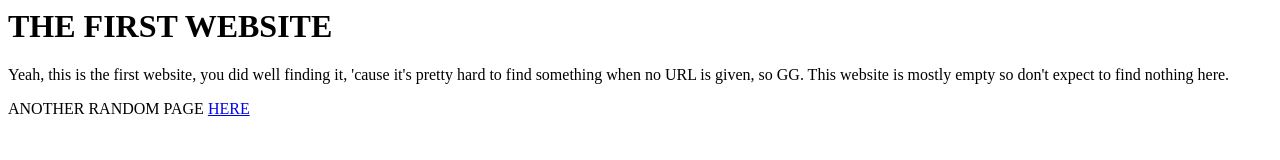
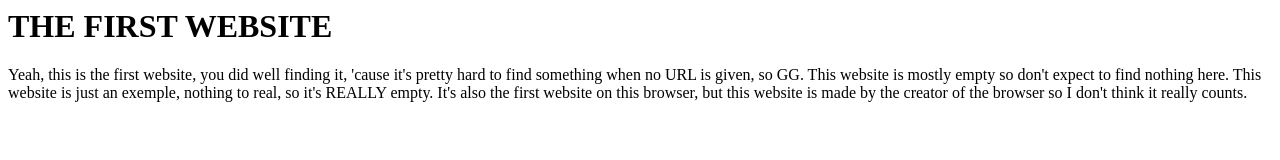
Before and after one commit to TheLawkWeb/1, a plain HTML site: page darkeneddark/index.html in a window 1280 px wide. Drawn offline with Linux system fonts and the light colour scheme.

Commit message:
Update index.html

```diff
--- a/darkeneddark/index.html
+++ b/darkeneddark/index.html
@@ -1,3 +1,2 @@
 <h1>THE FIRST WEBSITE</h1>
-<p>Yeah, this is the first website, you did well finding it, 'cause it's pretty hard to find something when no URL is given, so GG. This website is mostly empty so don't expect to find nothing here.</p>
-<p>ANOTHER RANDOM PAGE <a href="/page.html">HERE</a></p>
+<p>Yeah, this is the first website, you did well finding it, 'cause it's pretty hard to find something when no URL is given, so GG. This website is mostly empty so don't expect to find nothing here. This website is just an exemple, nothing to real, so it's REALLY empty. It's also the first website on this browser, but this website is made by the creator of the browser so I don't think it really counts.</p>
```
